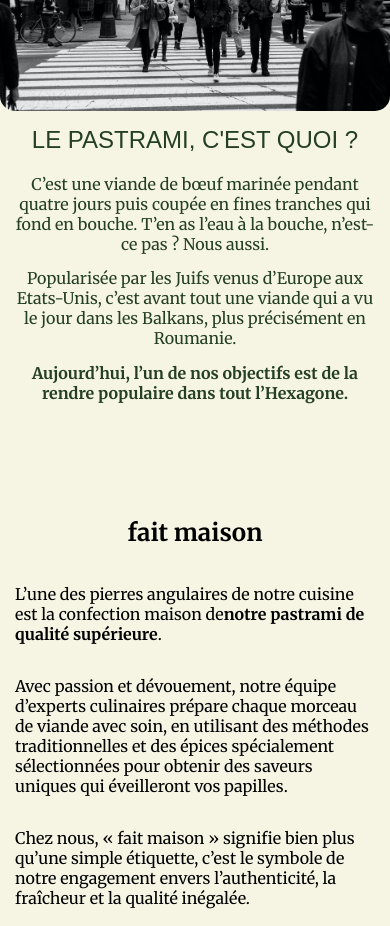
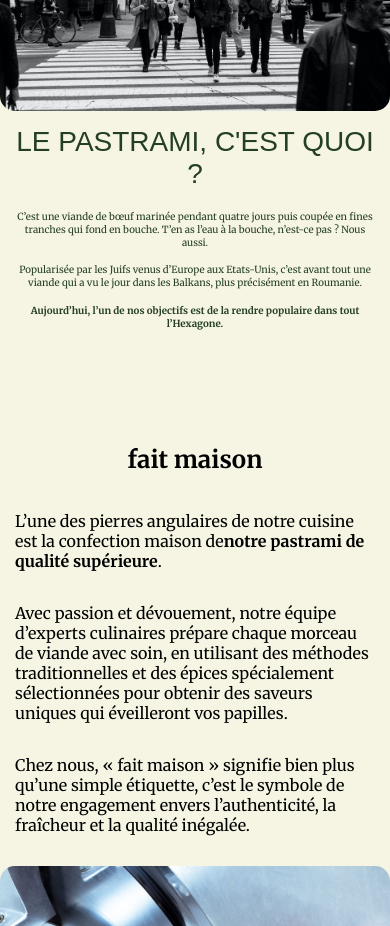
Before and after one commit to Adjel/brothersdeli, a Next.js app: page /Brand in a window 390 px wide. Shown: the part 3240-4166 px from the top of the page. Built offline with nearby package versions, Linux system fonts and the light colour scheme.

Commit message:
fixed clamp

```diff
--- a/src/styles/brand.module.css
+++ b/src/styles/brand.module.css
@@ -183,13 +183,13 @@ see marqueeContent at the bottom of this file*/
 .articleH2 {
     text-transform: uppercase;
     margin-bottom: calc(20/16*1rem);
-    font-size: clamp(1.5em, 5vw, 3.125em);
+    font-size: clamp(1.75em, 2.5vw, 3.125em);
     font-family: var(--font-merriweather-sans);
 }
 
 .articleP {
     font-family: var(--font-merriweather);
-    font-size: clamp(0.5em 5vw, 1em);
+    font-size: clamp(0.5em, 2.5vw, 1em);
     margin-bottom: calc(0.9rem);
 }
 
```
